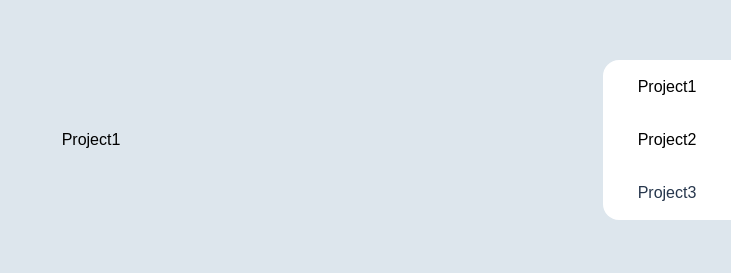
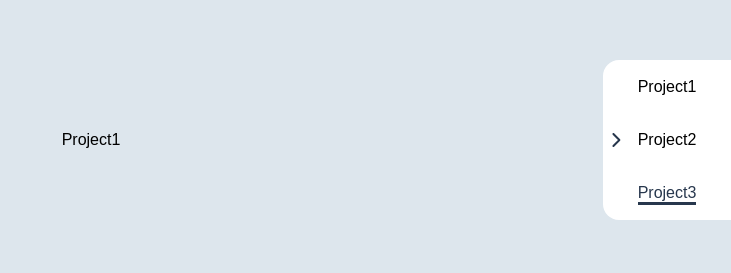
Before and after one commit to startartart/gblog, a React (Vite) app: page /gblog/project in a window 1280 px wide. Shown: the part 260-533 px from the top of the page, without its empty margins (549-1280 px from the left). Built offline with nearby package versions, Linux system fonts and the light colour scheme.

Commit message:
[Feat] 사이드바 접기/펴기
* chore: 오른쪽화살표 추가

* design: SideText 호버 및 TextBar 추가

* feat: FoldBar 추가 및 접기/펴기 구현

* fix: 가로 스크롤 제거

```diff
--- a/src/components/SideBar.tsx
+++ b/src/components/SideBar.tsx
@@ -2,21 +2,49 @@ import { useState } from 'react';
 import styled from '@emotion/styled';
 import { projectData } from '../constants/projectData';
 import SideText from '../components/SideText';
+import RightArrow from '../assets/right-arrow.svg?react';
 
-const SideBarLayout = styled.div`
+const SideBarLayout = styled.div<SideBarLayoutProps>`
   position: fixed;
   width: 10%;
   height: 20%;
   right: 0;
   top: 50%;
-  transform: translateY(-50%);
+  transform: translateY(-50%)
+    ${(props) => (props.fold ? 'translateX(50%)' : '')};
   background-color: white;
   border-radius: 1rem 0 0 1rem;
   display: flex;
   flex-direction: column;
   align-items: center;
   justify-content: space-around;
+  transition: transform 0.5s ease;
+
+  &:not(:first-of-type) {
+    transition: transform 0.5s ease;
+  }
+
+  ${(props) =>
+    props.fold &&
+    `
+    transform: translateX(70%) translateY(-50%);
+  `}
 `;
+
+const FoldBar = styled.div`
+  position: absolute;
+  top: 50%;
+  left: 5%;
+  transform: translateY(-50%);
+  width: 10%;
+  height: 100%;
+  display: flex;
+  align-items: center;
+`;
+
+type SideBarLayoutProps = {
+  fold: boolean;
+};
 
 type SideBarProps = {
   current: string;
@@ -24,10 +52,17 @@ type SideBarProps = {
 };
 
 export default function SideBar({ current, onClick }: SideBarProps) {
-  // const [fold, setFold] = useState(false);
+  const [fold, setFold] = useState(false);
+
+  const setFoldHandler = () => {
+    setFold(!fold);
+  };
 
   return (
-    <SideBarLayout>
+    <SideBarLayout fold={fold}>
+      <FoldBar onClick={setFoldHandler}>
+        <RightArrow height={'1rem'} width={'1rem'} />
+      </FoldBar>
       {projectData.map((project) => {
         return (
           <SideText
--- a/src/components/SideText.tsx
+++ b/src/components/SideText.tsx
@@ -1,8 +1,27 @@
+import { useState } from 'react';
 import styled from '@emotion/styled';
 
 const SideTextBarLayout = styled.div<SideTextBarBoxProps>`
   color: ${(props) => (props.current ? '#27374D' : '#000000')};
+  position: relative;
 `;
+
+const TextBar = styled.div`
+  position: absolute;
+  border-top: 3px;
+  border-top-style: solid;
+  width: 100%;
+  height: 100%;
+`;
+
+const Text = styled.p<TextProps>`
+  margin: 0;
+  color: ${(props) => (props.isHover ? '#750E21' : 'inherit')};
+`;
+
+type TextProps = {
+  isHover: boolean;
+};
 
 type SideTextBarProps = {
   current: boolean;
@@ -20,9 +39,16 @@ export default function SideTextBar({
   id,
   onClick,
 }: SideTextBarProps) {
+  const [isHover, setIsHover] = useState(false);
   return (
-    <SideTextBarLayout current={current} onClick={() => onClick(id)}>
-      {name}
+    <SideTextBarLayout
+      current={current}
+      onClick={() => onClick(id)}
+      onMouseOver={() => setIsHover(true)}
+      onMouseOut={() => setIsHover(false)}
+    >
+      <Text isHover={isHover}>{name}</Text>
+      {current && <TextBar />}
     </SideTextBarLayout>
   );
 }
--- a/src/pages/Project.tsx
+++ b/src/pages/Project.tsx
@@ -2,6 +2,13 @@ import styled from '@emotion/styled';
 import SideBar from '../components/SideBar';
 import { useEffect, useRef, useState } from 'react';
 import { projectData } from '../constants/projectData';
+
+const ProjectBox = styled.div`
+  position: relative;
+  background-color: ${(props) => props.color};
+  width: 100vw;
+  overflow: hidden;
+`;
 
 const ProjectLayout = styled.div`
   background-color: ${(props) => props.color};
@@ -10,12 +17,6 @@ const ProjectLayout = styled.div`
   display: flex;
   align-items: center;
   justify-content: center;
-`;
-
-const ProjectBox = styled.div`
-  position: relative;
-  background-color: ${(props) => props.color};
-  width: 100vw;
 `;
 
 export default function Project() {
@@ -68,7 +69,7 @@ export default function Project() {
             id={'project' + project.id}
             className="project"
           >
-            <>{project.name}</>
+            <p>{project.name}</p>
           </ProjectLayout>
         );
       })}
```
Also changed, not shown: src/assets/right-arrow.svg (added).
